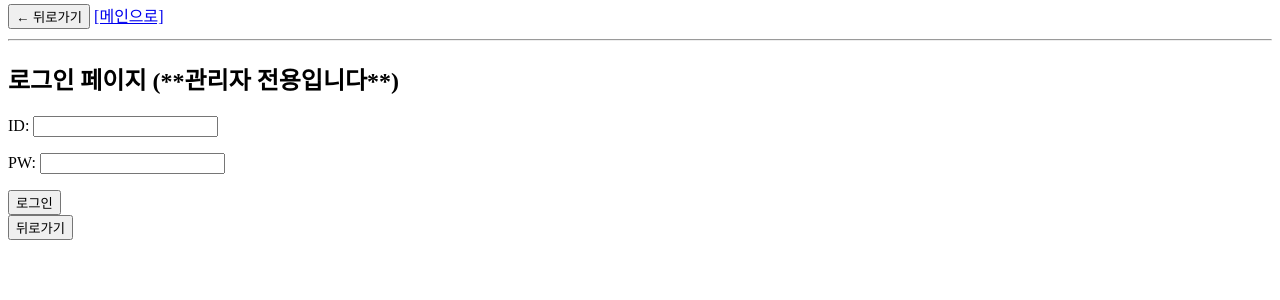
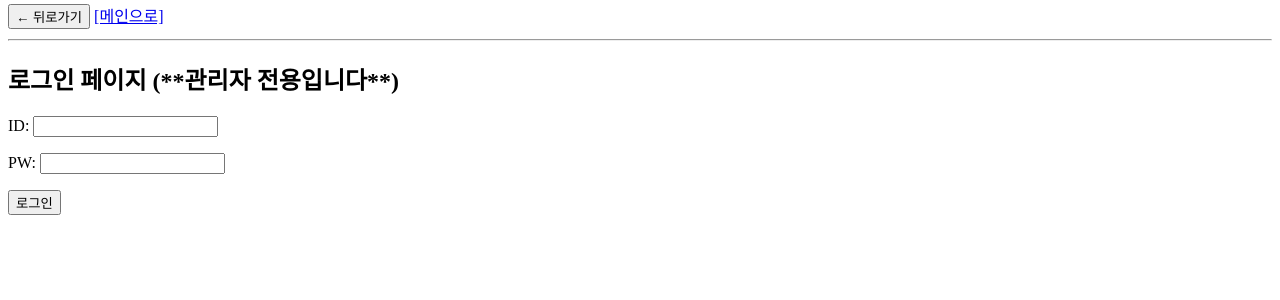
Before and after one commit to bag4355/restaurant-system, a Flask app: page /login in a window 1280 px wide. Shown: the part 120-420 px from the top of the page. Run offline with Flask 3, Linux system fonts and the light colour scheme.

Commit message:
Update login.html

```diff
--- a/templates/login.html
+++ b/templates/login.html
@@ -6,6 +6,4 @@
   <p>PW: <input type="password" name="userpw"></p>
   <button type="submit">로그인</button>
 </form>
-<!-- 뒤로가기 버튼 (로그인 페이지에서도 필요하다면) -->
-<button type="button" onclick="history.back()">뒤로가기</button>
 {% endblock %}
```
